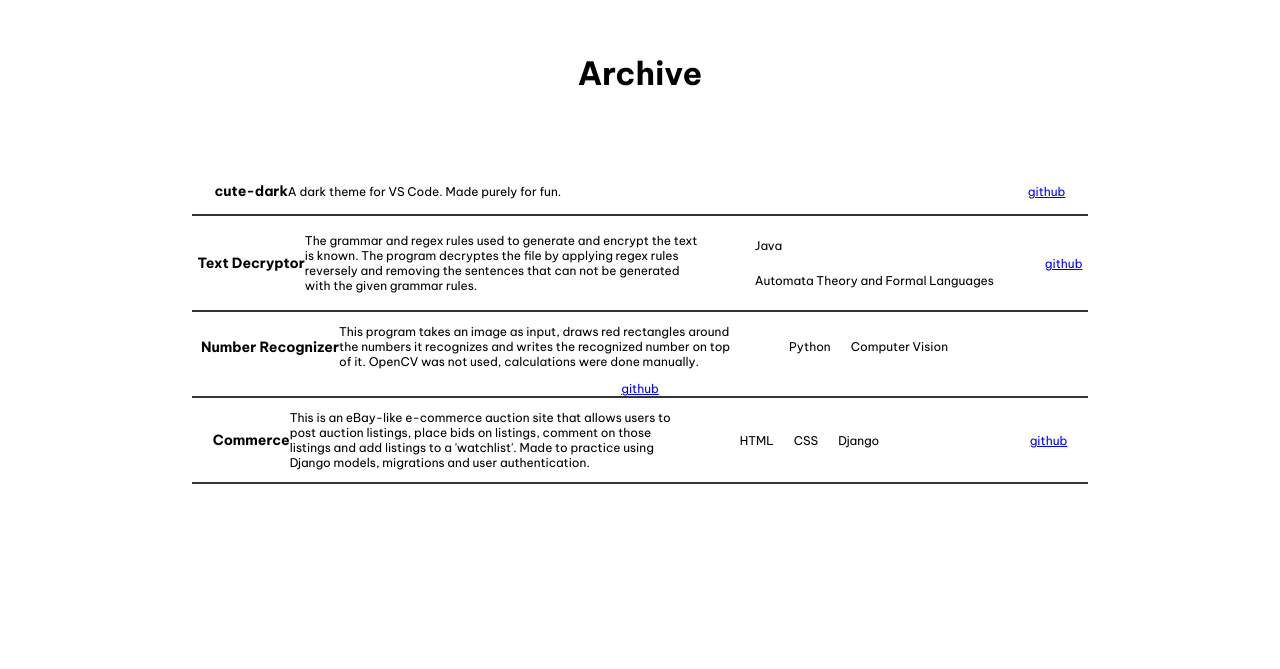
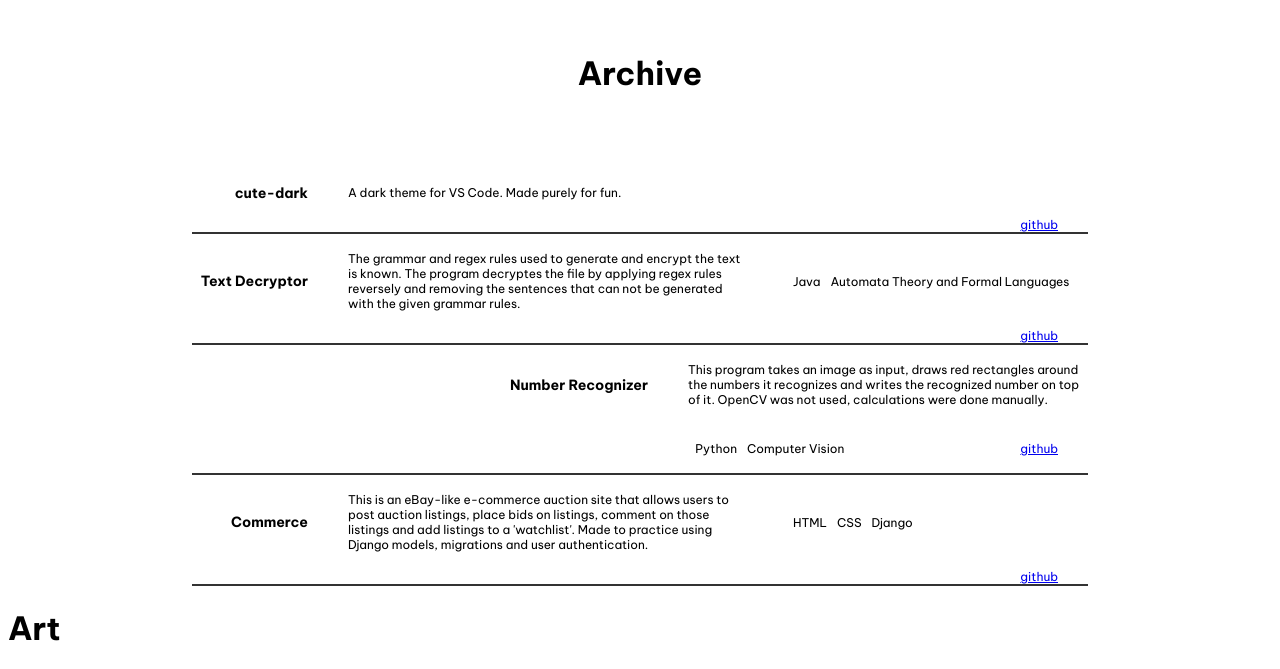
Before and after one commit to pinarhaskiris/personal-website-v2, a React (Create React App) app: page / in a window 1280 px wide. Shown: the part 3357-4026 px from the top of the page. Before the commit the page ends 3849 px from the top, so only its background shows below. Built offline with nearby package versions, Linux system fonts and the light colour scheme.

Commit message:
fixed archive styling

```diff
--- a/src/App.js
+++ b/src/App.js
@@ -91,7 +91,7 @@ function App() {
       </div>
 
       <div className="art_container">
-
+        <h1>Art</h1>
       </div>
 
       <div className="contact_container">
--- a/src/style.scss
+++ b/src/style.scss
@@ -216,7 +216,7 @@ body {
             display: flex;
             flex-direction: row;
             flex-wrap: wrap;
-            justify-content: center;
+            justify-content: flex-end;
             align-items: center;
 
             border-bottom: 2px solid #333;
@@ -224,6 +224,7 @@ body {
             p {
                 width: 400px;
                 text-align: left;
+                padding: 5px 0px 5px 40px;
             }
 
             .tag_list {
@@ -236,8 +237,12 @@ body {
                 list-style: none;
 
                 li {
-                    padding: 10px;
+                    padding: 5px;
                 }
+            }
+
+            a {
+                padding: 0px 30px;
             }
         }
     }
```
